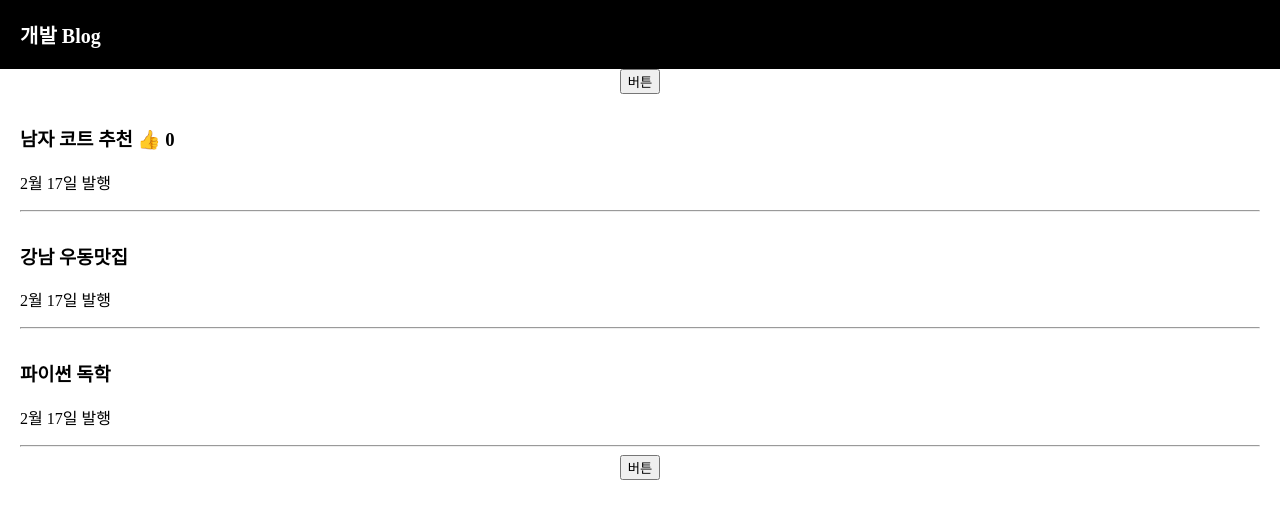
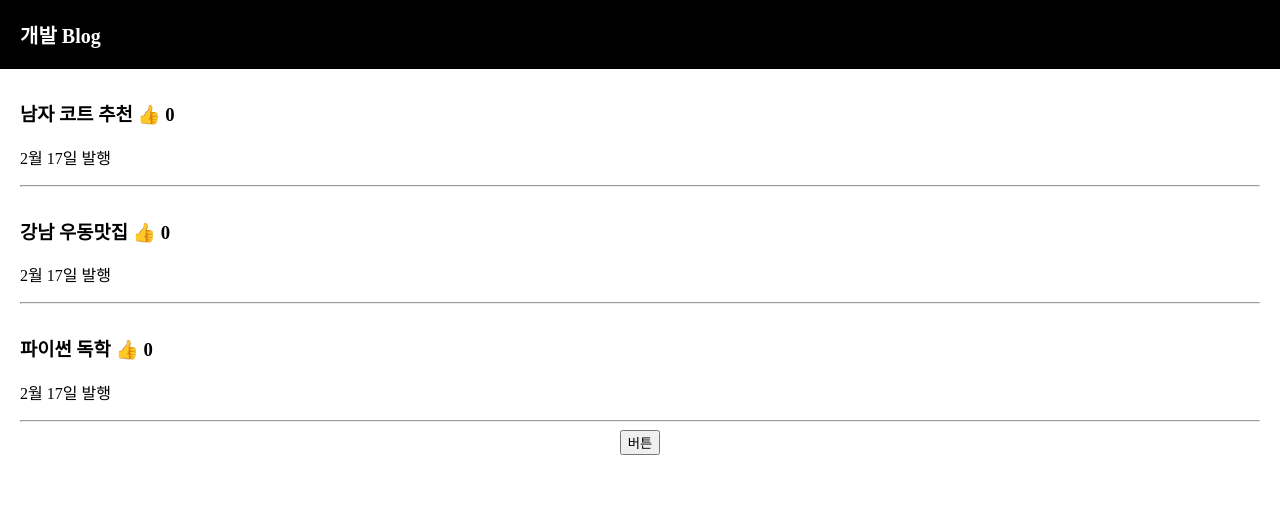
Before and after one commit to joohyeson/React_CodingApple, a React (Create React App) app in the folder blog/: page / in a window 1280 px wide. Shown: the top 518 px of the page. Built offline with nearby package versions, Linux system fonts and the light colour scheme.

Commit message:
Part1 - 9 map : 많은 div들을 반복문으로 줄이고 싶은 충동이 들 때

```diff
--- a/blog/src/App.js
+++ b/blog/src/App.js
@@ -32,24 +32,17 @@ function App() {
       <div className="black-nav">
         <div>개발 Blog</div>
       </div>
-      <button onClick={제목변경}>버튼</button>
-      <div className="list">
-        <h3>{글제목[0]} <span onClick={() => { 좋아요변경(좋아요 + 1) }}>👍</span> {좋아요} </h3>
-        <p>2월 17일 발행</p>
-        <hr />{/* 실선 */}
-      </div>
 
-      <div className="list">
-        <h3>{글제목[1]}</h3>
-        <p>2월 17일 발행</p>
-        <hr />{/* 실선 */}
-      </div>
+      {
+        글제목.map(function (a) {
+          return (<div className="list">
+            <h3>{a} <span onClick={() => { 좋아요변경(좋아요 + 1) }}>👍</span> {좋아요} </h3>
+            <p>2월 17일 발행</p>
+            <hr />{/* 실선 */}
+          </div>)
+        })
+      }
 
-      <div className="list">
-        <h3>{글제목[2]}</h3>
-        <p>2월 17일 발행</p>
-        <hr />{/* 실선 */}
-      </div>
       <button onClick={모달플래그}>버튼</button>
 
       {
```
Also changed, not shown: 1 other file (tests, documents, lock files or other folders).
